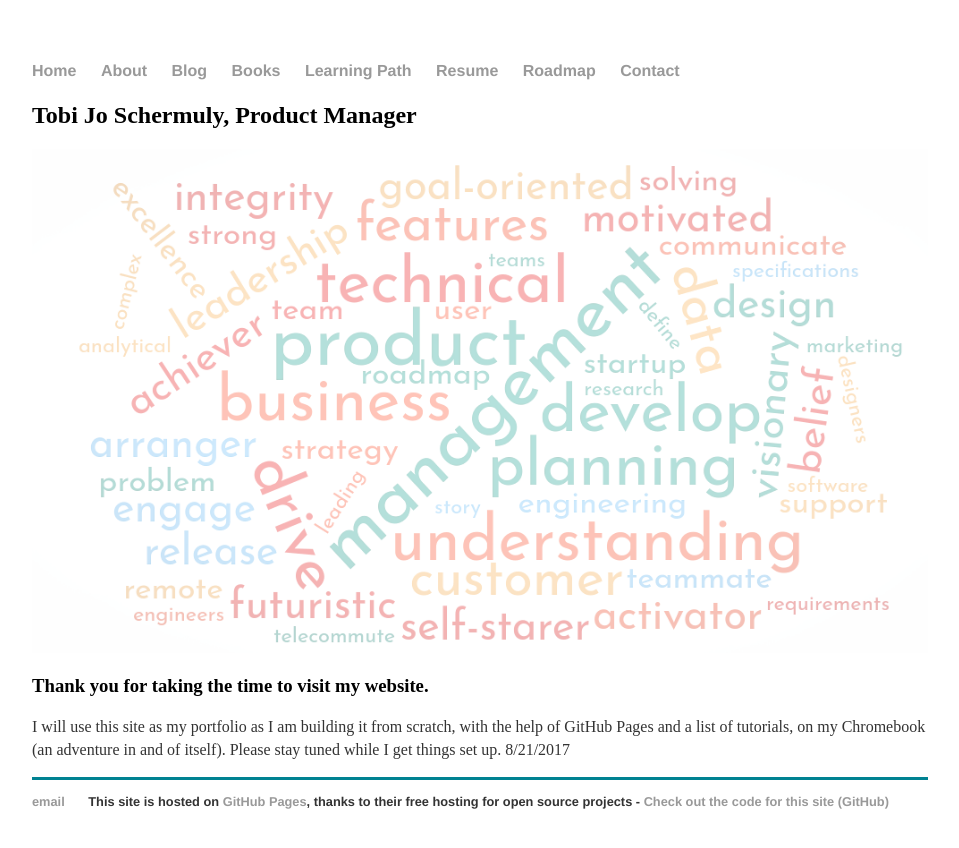
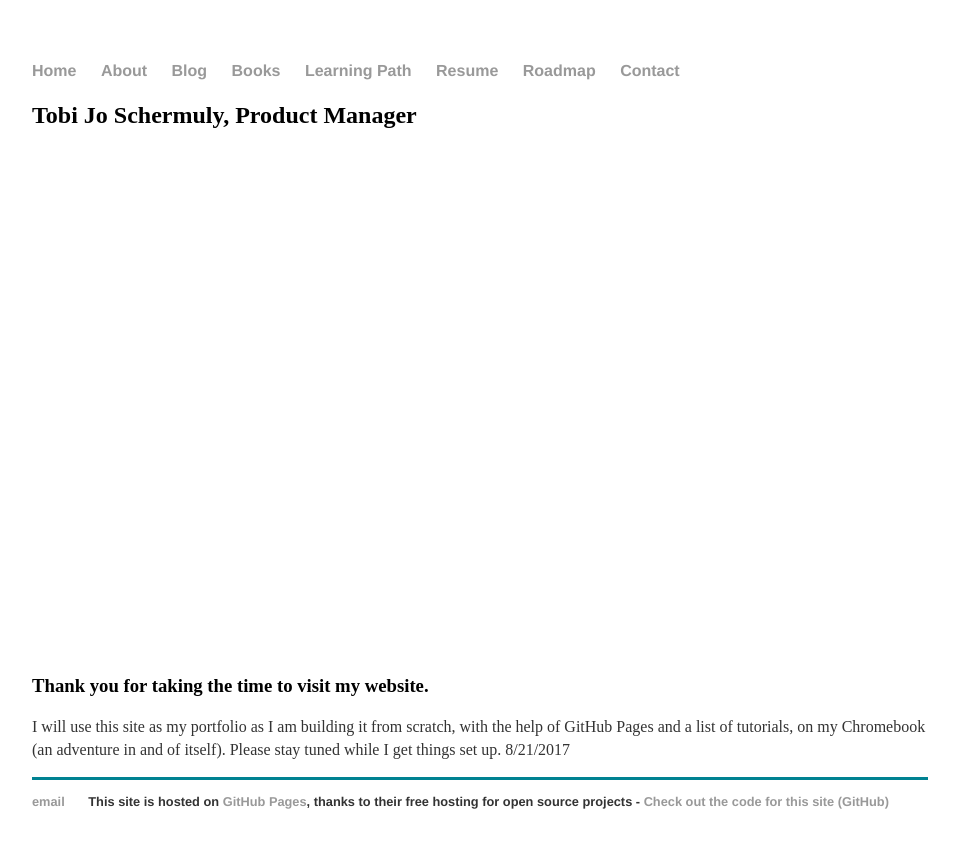
Before and after one commit to t0biasj0seph/t0biasj0seph, a Jekyll site: the page built from index.html, in a window 1280 px wide. Shown: the top 848 px of the page, without its empty margins (160-1119 px from the left). Built offline with Jekyll 4.4.1, drawn with Linux system fonts in a browser that asks for light colours.

Commit message:
more background changes

```diff
--- a/index.html
+++ b/index.html
@@ -2,8 +2,9 @@
 layout: default
 title: Tobi Jo Schermuly, Product Manager
 ---
-
+<div class="cloud">
   <h2>{{ page.title }}</h2>
-  <img id="cloud" src="http://tobijoschermuly.com/images/cloud7.png" style="opacity: 0.3; max-width: 100%;" />
+  <img src="http://tobijoschermuly.com/images/cloud7.png" style="visibility: hidden; max-width: 100%;" />
   <h3>Thank you for taking the time to visit my website.</h3>
     <p>I will use this site as my portfolio as I am building it from scratch, with the help of GitHub Pages and a list of tutorials, on my Chromebook (an adventure in and of itself). Please stay tuned while I get things set up. 8/21/2017</p>
+</div>
```
